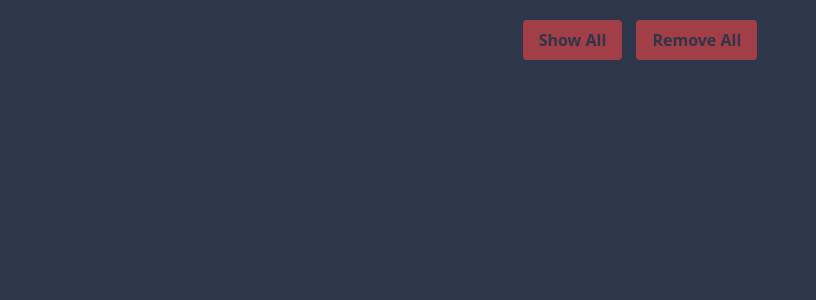
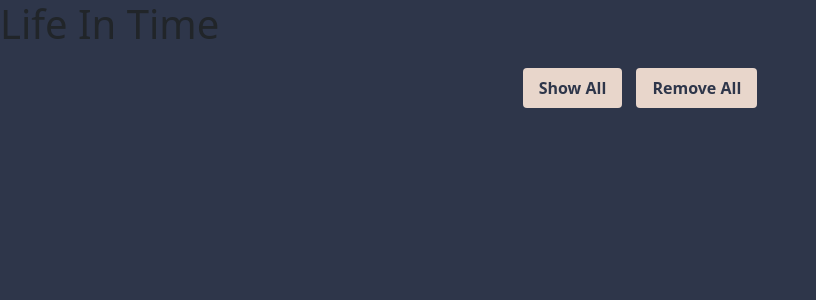
Before and after one commit to MatthewShell1/history, a PHP site: page / in a window 1280 px wide. Shown: the top 300 px of the page, without its empty margins (0-816 px from the left). Run offline with PHP 8.4, Linux system fonts and the light colour scheme; data that the repository does not hold is empty; some libraries are stand-ins or nearby versions.

Commit message:
changed button color

```diff
--- a/index.php
+++ b/index.php
@@ -30,7 +30,7 @@ $catResult = $conn->query($catSql);
   .filter-options button {
     padding: 8px 16px;
     margin: 0 5px;
-    background-color: #A23E48;
+    background-color: #E8D6CB;
     color: #2e364a;
     border: none;
     border-radius: 4px;
@@ -39,7 +39,7 @@ $catResult = $conn->query($catSql);
   }
 
   .filter-options button:hover {
-    background-color: #BC4E59;
+    background-color: #E0C7B8;
   }
 
   .checkbox-group {
@@ -70,6 +70,7 @@ $catResult = $conn->query($catSql);
 </style>
 
 <body id='tLbody'>
+  <h1>Life In Time</h1>
   <div class='filter-options'>
     <button id="showAll" type="button">Show All</button>
     <button id="removeAll" type="button">Remove All</button>
```
